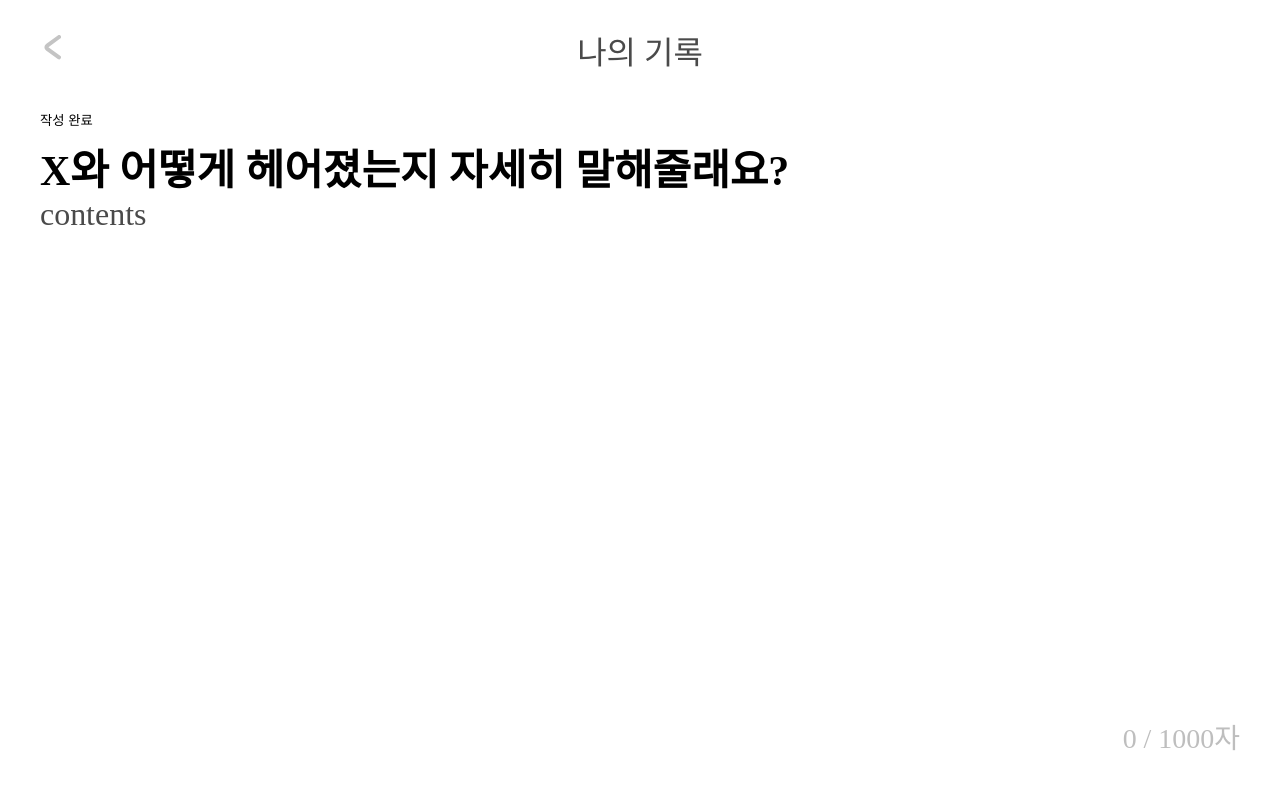
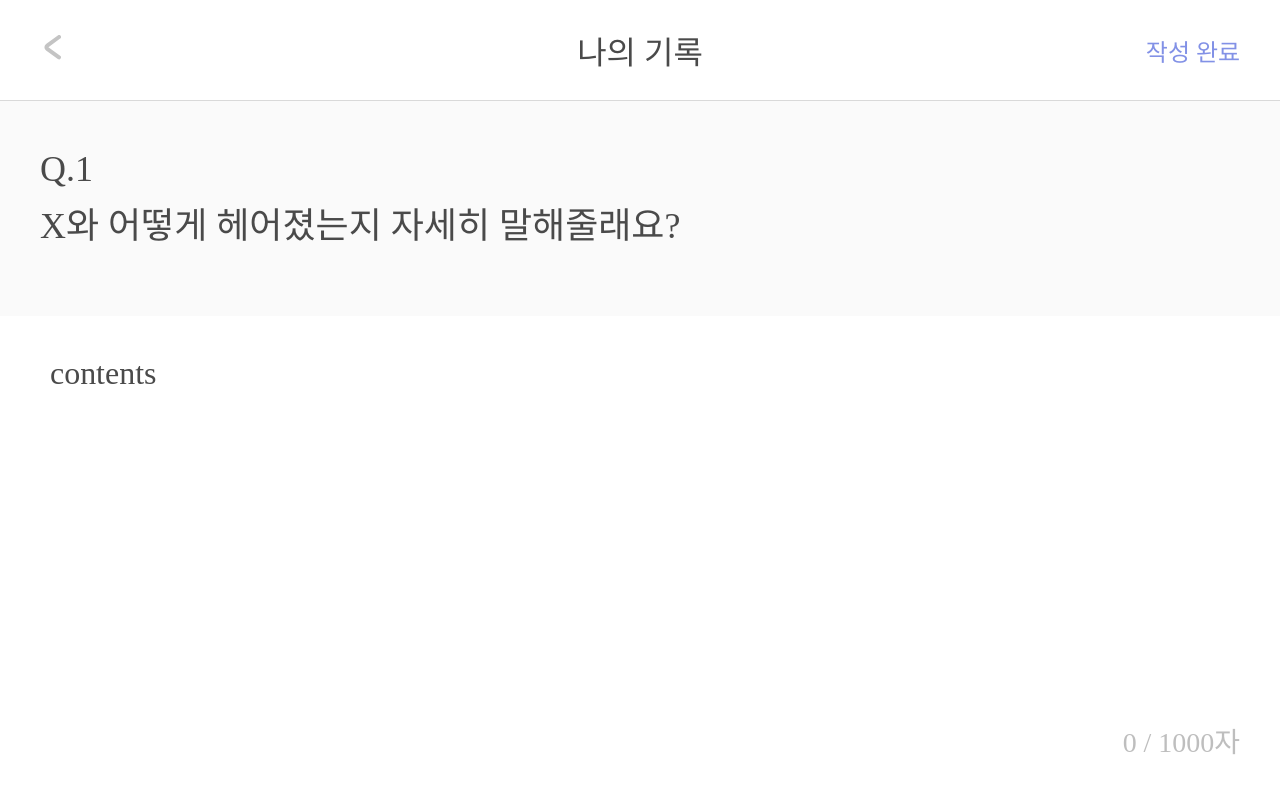
Before and after one commit to Kimbangul/IHuAe-web, a Next.js app: page /diary/ask/1 in a window 1280 px wide. Shown: the top 792 px of the page. Built offline with nearby package versions, Linux system fonts and the light colour scheme; a web font is replaced by a local one.

Commit message:
style: ask page styling

```diff
--- a/src/components/diary/ask/AskStyle.tsx
+++ b/src/components/diary/ask/AskStyle.tsx
@@ -5,13 +5,44 @@ const AskStyle = {
   Wrap: styled(Detail.Wrap)``,
   Inner: styled(Detail.Inner)``,
   Title: {
-    Container: styled.div``,
+    Container: styled.div`
+      padding: 2rem;
+      padding-bottom: 3rem;
+      background: #fafafa;
+      border-top: 0.1rem solid #d9d9d9;
+    `,
+    Text: styled.h2`
+      font-size: 1.8rem;
+      color: ${({ theme }) => theme.color.text.text_09};
+      line-height: 1.6;
+      ${({ theme }) => theme.font.sans.regular};
+    `,
   },
-  Content: styled(Detail.Content)``,
-  Text: styled(Detail.Text)``,
+  Content: styled(Detail.Content)`
+    padding: 0;
+  `,
+  Text: styled(Detail.Text)`
+    padding: 2rem 2.5rem;
+    padding-bottom: 3.6rem;
+  `,
   Info: styled(Detail.Date)`
+    padding: 2rem;
     text-align: right;
   `,
 };
 
+export const Menu = {
+  Item: styled.button`
+    position: absolute;
+    right: 2rem;
+    gap: 2rem;
+    top: 50%;
+    transform: translateY(-50%);
+    display: flex;
+    font-size: 1.2rem;
+    color: ${({ theme }) => theme.color.main.main};
+    ${({ theme }) => theme.font.sans.medium};
+  `,
+};
+
 export default AskStyle;
--- a/src/components/diary/ask/AskView.tsx
+++ b/src/components/diary/ask/AskView.tsx
@@ -1,5 +1,5 @@
 import Header from '@/components/common/Header';
-import AskStyle from './AskStyle';
+import AskStyle, { Menu } from './AskStyle';
 
 const AskView = () => {
   return (
@@ -7,8 +7,8 @@ const AskView = () => {
       <Header title='나의 기록' back={true} menu={AskViewMenu()} />
       <AskStyle.Content>
         <AskStyle.Title.Container>
-          <span></span>
-          <h2>X와 어떻게 헤어졌는지 자세히 말해줄래요?</h2>
+          <AskStyle.Title.Text as='span'>Q.1</AskStyle.Title.Text>
+          <AskStyle.Title.Text>X와 어떻게 헤어졌는지 자세히 말해줄래요?</AskStyle.Title.Text>
         </AskStyle.Title.Container>
         <AskStyle.Text>contents</AskStyle.Text>
         <AskStyle.Info>0 / 1000자</AskStyle.Info>
@@ -18,7 +18,7 @@ const AskView = () => {
 };
 
 const AskViewMenu = () => {
-  return <button>작성 완료</button>;
+  return <Menu.Item>작성 완료</Menu.Item>;
 };
 
 export default AskView;
```
